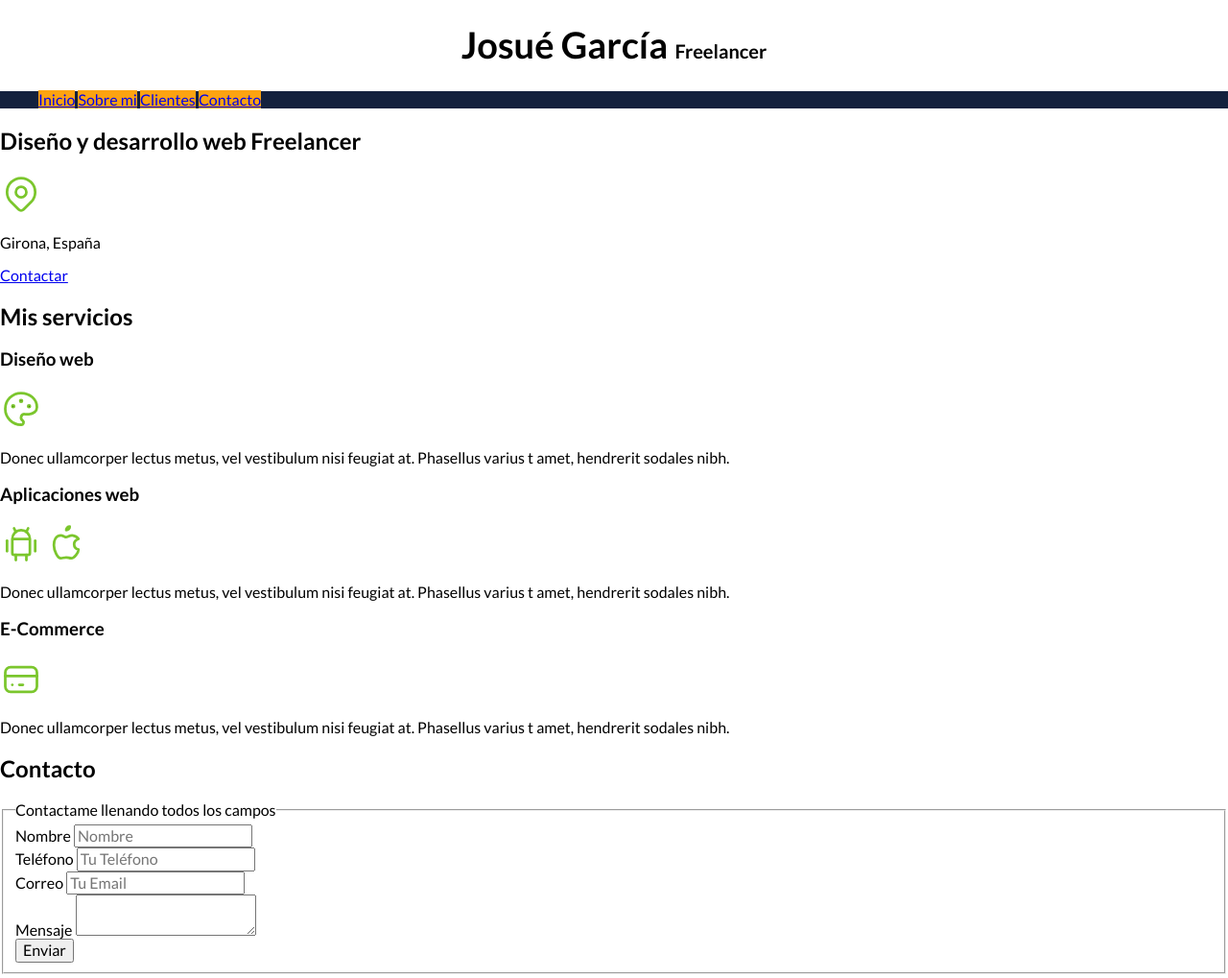
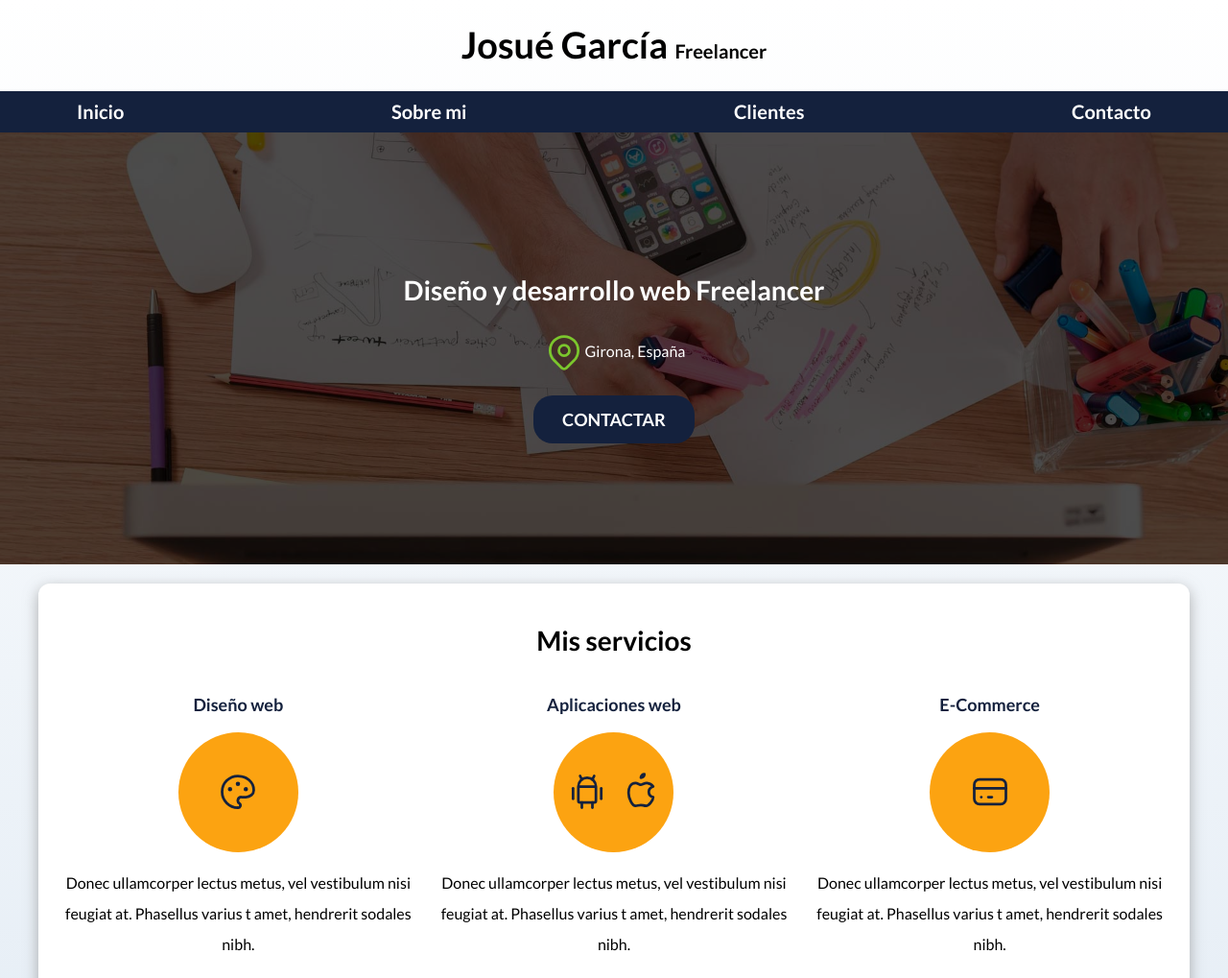
Before and after one commit to JosueGerardoGH/Freelancer_Web, a plain HTML site: page index.html in a window 1280 px wide. Shown: the top 1019 px of the page at 96% size. Drawn offline with Linux system fonts and the light colour scheme.

Commit message:
CSS día 2

```diff
--- a/css/style.css
+++ b/css/style.css
@@ -4,40 +4,215 @@
     --Primario: #fca311;
     --Secundario: #14213d;
     --gris: #e5e5e5;
+    --grisClaro: #DFE9F3;
 }
 
+
+/* Globales */
 html {
     font-size: 62.5%;
+    box-sizing: border-box;
 }
 
-body   {
+*, *:before, *:after {
+    box-sizing: inherit;
+}
+
+body {
     font-size: 16px; /* 1rem = 10px */
     font-family: 'Lato', sans-serif;
+    background-image: linear-gradient(to top, var(--grisClaro) 0%, var(--blanco) 100%);
 }
 
-.titulo {
+.contenedor {
+    max-width: 120rem;
+    margin: 0 auto;
+}
+
+.sombra {
+    -webkit-box-shadow: 0px 5px 15px 0px rgba(143,143,143,0.72);
+    -moz-box-shadow: 0px 5px 15px 0px rgba(143,143,143,0.72);
+    box-shadow: 0px 5px 15px 0px rgba(143,143,143,0.72);
+    background-color: var(--blanco);
+    padding: 2rem;
+    border-radius: 1.2rem;
+}
+
+.boton {
+    background-color: var(--Secundario);
+    color: var(--blanco);
+    padding: 1.5rem 3rem;
+    margin-top: 2rem;
+    font-size: 1.8rem;
+    text-decoration: none;
+    text-transform: uppercase;
+    font-weight: 700;
+    border-radius: 2rem;
     text-align: center;
+    width: 80%;
+}
+
+
+/* Tipografias */
+h1{
     font-size: 3.8rem;
 }
 
+h2 {
+    font-size: 2.8rem;
+}
+
+h3 {
+    font-size: 1.8rem;
+}
+
+h1, h2, h3 {
+    text-align: center;
+}
+
+/* Titulos */
 .titulo span {
     font-size: 2rem;
 }
 
-.contenedor{
-    width: 120rem;
-    margin: 0 auto;
-
+@media (min-width: 768px) {
+    .boton {
+        width: auto;
+    }
 }
 
+/* Navegacion principal */
 .nav-bg{
     background-color: var(--Secundario);
 }
 
 .navegacion-principal {
+    display: flex;
+    flex-direction: column;
 
 }
 
+@media (min-width: 768px) {
+    .navegacion-principal {
+        flex-direction: row;
+        justify-content: space-between;
+    }
+}
+
 .navegacion-principal a{
+    color: var(--blanco);
+    display: block;
+    text-align: center;
+    text-decoration: none;
+    font-size: 2rem;
+    font-weight: 700;
+    padding: 1rem 4rem;
+}
+
+.navegacion-principal a:hover{
     background-color: var(--Primario);
+    color: var(--oscuro);
 }
+
+
+/* Hero */
+.hero {
+    background-image: url(../img/hero.jpg);
+    background-repeat: no-repeat;
+    background-size: cover;
+    height: 450px;
+    position: relative;
+    margin-bottom: 2rem;
+}
+
+.contenido-hero {
+    position: absolute;
+    width: 100%;
+    height: 100%;
+    background-color: rgba(0,0,0,.7); /*anterior */
+    background-color: rgb(0 0 0 / 70%); /*sintaxis nueva */
+
+    display: flex;
+    flex-direction: column;
+    align-items: center;
+    justify-content: center;
+}
+
+.contenido-hero h2,
+.contenido-hero p {
+    color: var(--blanco);
+}
+
+.contenido-hero .ubicacion {
+    display: flex;
+    align-items: center;
+}
+
+/* Servicios */
+@media (min-width: 768px) {
+    .servicios {
+        display: grid;
+        grid-template-columns: repeat(3, 1fr); /* fr = fracción */
+        column-gap: 1.5rem; /* similar a padding pero en Grid*/
+    }
+}
+
+.servicio {
+    display: flex;
+    flex-direction: column;
+    align-items: center;
+}
+
+.servicio h3 {
+    color: var(--Secundario);
+}
+
+.servicio p {
+    line-height: 2;
+    text-align: center;
+}
+
+.servicio .iconos {
+    height: 12.5rem;
+    width: 12.5rem;
+    background-color: var(--Primario);
+    border-radius: 50%;
+    display: flex;
+    justify-content: space-evenly;
+    align-items: center;
+}
+
+
+/* Contacto*/
+.formulario {
+    background-color: var(--gris);
+    width: min(90rem, 100%); /* utilia el valor mas pequeño) */
+    margin: 0 auto;
+    padding: 2rem;
+    border-radius: 1rem;
+}
+
+.formulario fieldset {
+    border: none;
+}
+
+.formulario legend {
+    text-align: center;
+    font-size: 1.8rem;
+    text-transform: uppercase;
+    font-weight: 700;
+    margin-bottom: 2rem;
+    color: var(--Primario);
+}
+
+.contenedor-campos {
+
+}
+
+.campo {
+
+}
+
+.campo label {
+
+}
--- a/index.html
+++ b/index.html
@@ -27,36 +27,44 @@
         </nav>
     </div>
 
-    <section>
-        <h2>Diseño y desarrollo web Freelancer</h2>
+    <section class="hero">
+        <div class="contenido-hero">
+            <h2>Diseño y desarrollo web <span>Freelancer</span></h2>
+            <div class="ubicacion">
                 <svg xmlns="http://www.w3.org/2000/svg" class="icon icon-tabler icon-tabler-map-pin" width="44" height="44" viewBox="0 0 24 24" stroke-width="1.5" stroke="#7bc62d" fill="none" stroke-linecap="round" stroke-linejoin="round">
                     <path stroke="none" d="M0 0h24v24H0z" fill="none"/>
                     <circle cx="12" cy="11" r="3" />
                     <path d="M17.657 16.657l-4.243 4.243a2 2 0 0 1 -2.827 0l-4.244 -4.243a8 8 0 1 1 11.314 0z" />
                 </svg>
                 <p>Girona, España</p>
-
-        <a href="#">Contactar</a>
+            </div>
+            <a class="boton" href="#">Contactar</a>
+        </div> <!-- .contenido-hero-->
     </section>
 
-    <main>
+    <main class="contenedor sombra">
+
         <h2>Mis servicios</h2>
 
-        <section>
+        <div class="servicios">
+            <section class="servicio">
                 <h3>Diseño web</h3>
-            <svg xmlns="http://www.w3.org/2000/svg" class="icon icon-tabler icon-tabler-palette" width="44" height="44" viewBox="0 0 24 24" stroke-width="1.5" stroke="#7bc62d" fill="none" stroke-linecap="round" stroke-linejoin="round">
+                <div class="iconos">
+                    <svg xmlns="http://www.w3.org/2000/svg" class="icon icon-tabler icon-tabler-palette" width="44" height="44" viewBox="0 0 24 24" stroke-width="1.5" stroke="#14213d" fill="none" stroke-linecap="round" stroke-linejoin="round">
                         <path stroke="none" d="M0 0h24v24H0z" fill="none"/>
                         <path d="M12 21a9 9 0 1 1 0 -18a9 8 0 0 1 9 8a4.5 4 0 0 1 -4.5 4h-2.5a2 2 0 0 0 -1 3.75a1.3 1.3 0 0 1 -1 2.25" />
                         <circle cx="7.5" cy="10.5" r=".5" fill="currentColor" />
                         <circle cx="12" cy="7.5" r=".5" fill="currentColor" />
                         <circle cx="16.5" cy="10.5" r=".5" fill="currentColor" />
                     </svg>
+                </div>
                 <p>Donec ullamcorper lectus metus, vel vestibulum nisi feugiat at. Phasellus varius t amet, hendrerit sodales nibh.</p>
             </section>
 
-        <section>
+            <section class="servicio">
                 <h3>Aplicaciones web</h3>
-            <svg xmlns="http://www.w3.org/2000/svg" class="icon icon-tabler icon-tabler-brand-android" width="44" height="44" viewBox="0 0 24 24" stroke-width="1.5" stroke="#7bc62d" fill="none" stroke-linecap="round" stroke-linejoin="round">
+                <div class="iconos">
+                    <svg xmlns="http://www.w3.org/2000/svg" class="icon icon-tabler icon-tabler-brand-android" width="44" height="44" viewBox="0 0 24 24" stroke-width="1.5" stroke="#14213d" fill="none" stroke-linecap="round" stroke-linejoin="round">
                         <path stroke="none" d="M0 0h24v24H0z" fill="none"/>
                         <line x1="4" y1="10" x2="4" y2="16" />
                         <line x1="20" y1="10" x2="20" y2="16" />
@@ -67,55 +75,58 @@
                         <line x1="15" y1="18" x2="15" y2="21" />
                     </svg>
 
-              <svg xmlns="http://www.w3.org/2000/svg" class="icon icon-tabler icon-tabler-brand-apple" width="44" height="44" viewBox="0 0 24 24" stroke-width="1.5" stroke="#7bc62d" fill="none" stroke-linecap="round" stroke-linejoin="round">
+                    <svg xmlns="http://www.w3.org/2000/svg" class="icon icon-tabler icon-tabler-brand-apple" width="44" height="44" viewBox="0 0 24 24" stroke-width="1.5" stroke="#14213d" fill="none" stroke-linecap="round" stroke-linejoin="round">
                         <path stroke="none" d="M0 0h24v24H0z" fill="none"/>
                         <path d="M9 7c-3 0 -4 3 -4 5.5c0 3 2 7.5 4 7.5c1.088 -.046 1.679 -.5 3 -.5c1.312 0 1.5 .5 3 .5s4 -3 4 -5c-.028 -.01 -2.472 -.403 -2.5 -3c-.019 -2.17 2.416 -2.954 2.5 -3c-1.023 -1.492 -2.951 -1.963 -3.5 -2c-1.433 -.111 -2.83 1 -3.5 1c-.68 0 -1.9 -1 -3 -1z" />
                         <path d="M12 4a2 2 0 0 0 2 -2a2 2 0 0 0 -2 2" />
                     </svg>
+                </div>
                 <p>Donec ullamcorper lectus metus, vel vestibulum nisi feugiat at. Phasellus varius t amet, hendrerit sodales nibh.</p>
             </section>
 
-        <section>
+            <section class="servicio">
                 <h3>E-Commerce</h3>
-            <svg xmlns="http://www.w3.org/2000/svg" class="icon icon-tabler icon-tabler-credit-card" width="44" height="44" viewBox="0 0 24 24" stroke-width="1.5" stroke="#7bc62d" fill="none" stroke-linecap="round" stroke-linejoin="round">
+                <div class="iconos">
+                    <svg xmlns="http://www.w3.org/2000/svg" class="icon icon-tabler icon-tabler-credit-card" width="44" height="44" viewBox="0 0 24 24" stroke-width="1.5" stroke="#14213d" fill="none" stroke-linecap="round" stroke-linejoin="round">
                         <path stroke="none" d="M0 0h24v24H0z" fill="none"/>
                         <rect x="3" y="5" width="18" height="14" rx="3" />
                         <line x1="3" y1="10" x2="21" y2="10" />
                         <line x1="7" y1="15" x2="7.01" y2="15" />
                         <line x1="11" y1="15" x2="13" y2="15" />
                     </svg>
+                </div>
                 <p>Donec ullamcorper lectus metus, vel vestibulum nisi feugiat at. Phasellus varius t amet, hendrerit sodales nibh.</p>
             </section>
-    </main>
+        </div> <!-- .servicios -->
 
         <section>
             <h2>Contacto</h2>
 
-        <form action="">
+            <form class="formulario" action="">
                 <fieldset>
                     <legend>Contactame llenando todos los campos</legend>
 
-
-                <div>
+                    <div class="contenedor-campos">
+                        <div class="campo">
                             <label>Nombre</label>
                             <input type="text" placeholder="Nombre">
                         </div>
 
-                <div>
+                        <div class="campo">
                             <label">Teléfono</label>
                             <input type="tel" placeholder="Tu Teléfono">
                         </div>
 
-                <div>
+                        <div class="campo">
                             <label">Correo</label>
                             <input type="email" placeholder="Tu Email">
                         </div>
 
-                <div>
+                        <div class="campo">
                             <label>Mensaje</label>
                             <textarea></textarea>
                         </div>
-
+                    </div> <!-- .contenedor-campos-->
                     <div>
                         <input type="submit" value="Enviar"></input>
                     </div>
@@ -123,7 +134,7 @@
                 </fieldset>
             </form>
         </section>
-
+    </main>
     <footer>
         <p>Todos los derechos reservados Josué García</p>
     </footer>
```
Lines whose indentation alone changed are shown as unchanged.
